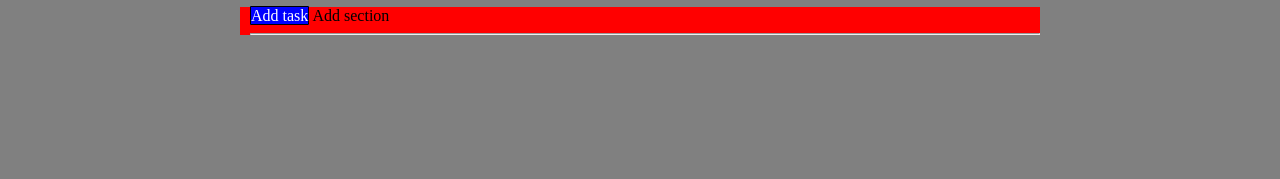
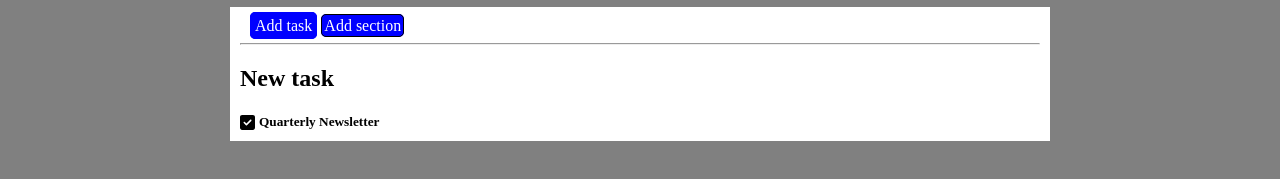
Before and after one commit to LudwigEffort/html-css-toboolist, a plain HTML site: page index.html in a window 1280 px wide. Shown: the part 91-270 px from the top of the page. Drawn offline with Linux system fonts and the light colour scheme.

Commit message:
add new task

```diff
--- a/css/style.css
+++ b/css/style.css
@@ -18,10 +18,10 @@ header  {
     vertical-align: middle;
 }
 
-
 /* Main */
 main    {
-    background-color: red;
+    background-color: white;
+    padding: 10px;
     max-width: 800px;
     margin-left: auto;
     margin-right: auto;
@@ -32,14 +32,46 @@ main    {
     margin-left: 10px;
 }
 
+hr  {
+    margin-left: 0px;
+    margin-right: 0px;
+}
+
 /* Button in the top */
 .button_1   {
     background-color: blue;
     color: white;
+    padding: 4px;
     border-style: solid;
     border-width: 1px;
-    border-radius: 1px;
-    border-color: black;
-
+    border-radius: 5px;
+    border-color: blue;
     margin: auto;
 }
+
+.button_2   {
+    background-color: blue;
+    color: white;
+    padding: 2px;
+    border-style: solid;
+    border-width: 1px;
+    border-radius: 5px;
+    border-color: black;
+    margin: auto;
+}
+
+/* Check style */
+.check_done {
+    width: 15px;
+    vertical-align: middle;
+}
+
+.check_not_done {
+    width: 20px;
+    vertical-align: middle;
+}
+
+h5  {
+    display: inline;
+    vertical-align: middle;
+}
--- a/index.html
+++ b/index.html
@@ -21,16 +21,29 @@
 
             <!-- Button in the top -->
             <div>
-                <span class="button_1">Add task</span> <span button_2>Add section</span>
+                <span class="button_1">Add task</span> <span class="button_2">Add section</span>
             </div>
-            <hr>
+        </div>
 
-            <!-- New task -->
-            <div>
+        <hr>
 
-            </div>
+        <!-- New task -->
+        <div>
+            <h2>New task</h2>
+            <img src="img/square-check-solid.svg" alt="" class="check_done"> <h5>Quarterly Newsletter</h5>
 
         </div>
+
+        <!-- Today -->
+        <div>
+
+        </div>
+
+        <!-- Upcoming -->
+        <div>
+
+        </div>
+
     </main>
 
 </body>
```
Also changed, not shown: img/square-check-solid.svg (added), img/square-xmark-solid.svg (added).
